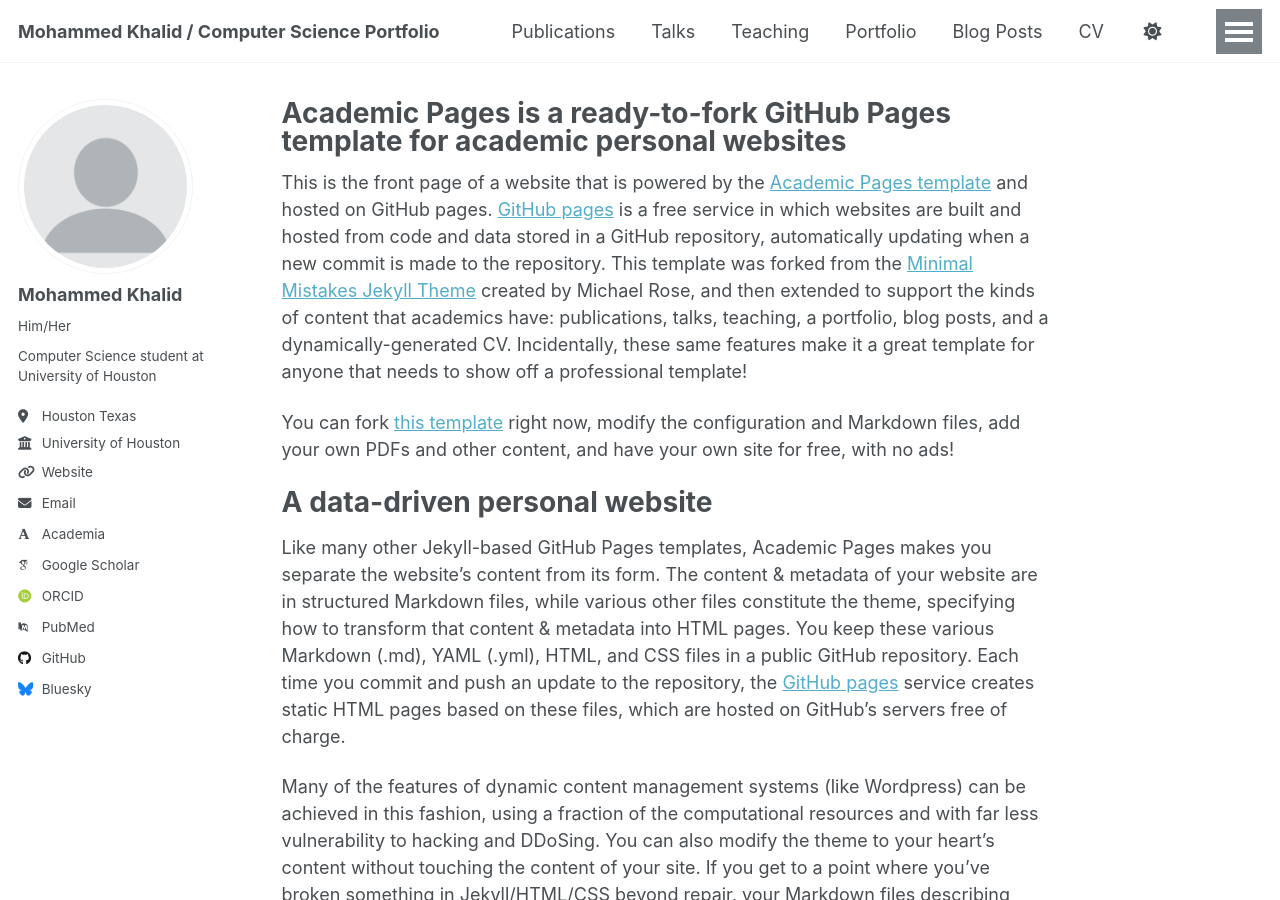
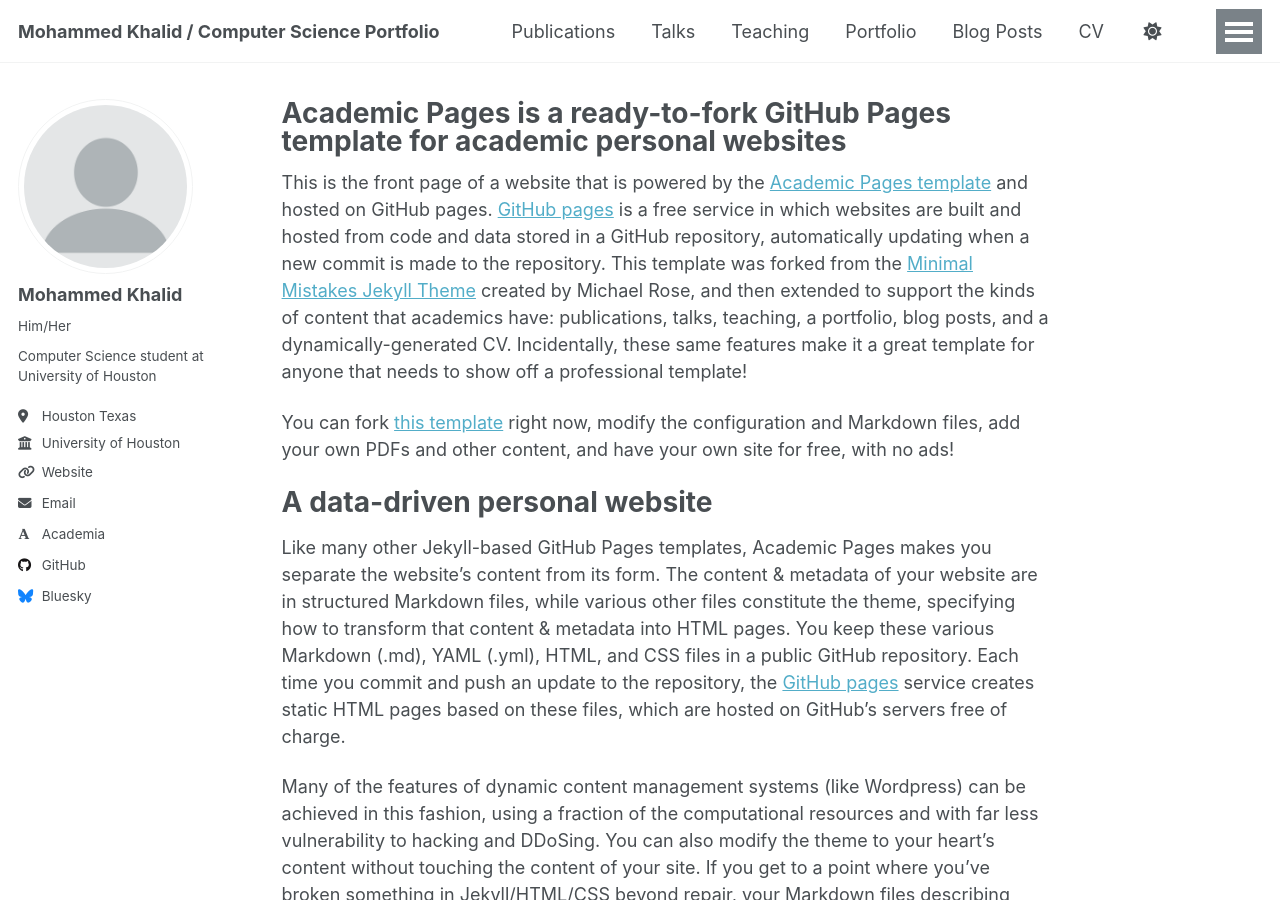
Before and after one commit to moekhalid/moekhalid.github.io, a Jekyll site: the page built from _pages/about.md, in a window 1280 px wide and 900 px high. Built offline with Jekyll 4.4.1, drawn with Linux system fonts in a browser that asks for light colours; some web fonts are replaced; a script that is not in the unit is left out; part of the change alters nothing that is shown.

Commit message:
Update _config.yml

```diff
--- a/_config.yml
+++ b/_config.yml
@@ -16,7 +16,7 @@ description              : "Mohammed Khalid's academic portfolio"   # Update thi
 url                      : "https://moekhalid.github.io" # The base hostname & protocol for your site e.g. "https://[your GitHub username].github.io",
                                                            # or if you already have some other page hosted on Github then use "https://[your GitHub username].github.io/[Your Repo Name]"
 baseurl                  : "" # the subpath of your site, e.g. "/blog"
-repository               : "academicpages/academicpages.github.io"
+repository               : "moekhalid/moekhalid.github.io"
 
 # Site Author - The following control what appear as part of the author content on the side bar.
 #               If a field is blank the icon and link will not appear, otherwise it will be shown.
@@ -35,12 +35,12 @@ author:
   # Academic website
   academia         : "https://cs.uh.edu"
   arxiv            : # URL - Update with the correct link to your profile
-  googlescholar    : "https://scholar.google.com/citations?user=PS_CX0AAAAAJ"
+  googlescholar    :
   inspire-hep      : # URL
   impactstory      : # URL
-  orcid            : "http://orcid.org/yourorcidurl"
+  orcid            :
   semantic         : # URL
-  pubmed           : "https://www.ncbi.nlm.nih.gov/pubmed/?term=john+snow"
+  pubmed           :
   researchgate     : # URL
   scopus           : # URL
 
@@ -48,7 +48,7 @@ author:
   bitbucket        : # Username - Update with your username on the site
   codepen          : # Username
   dribbble         : # Username
-  github           : "academicpages"
+  github           : "moekhalid"
   kaggle           : # Username
   stackoverflow    : # User number or user number and name (i.e., use "1" or "1/jeff-atwood")
 
```
